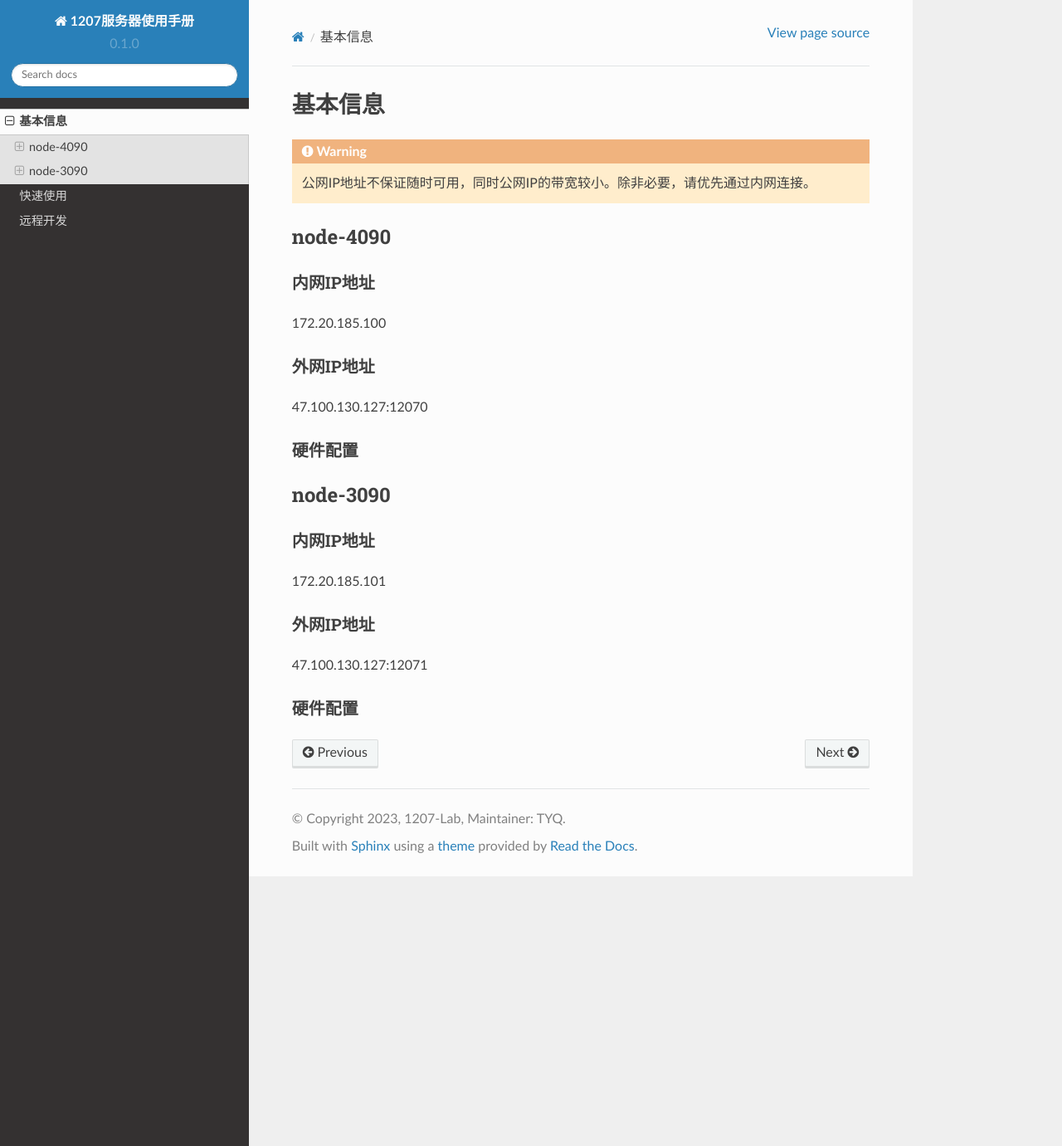
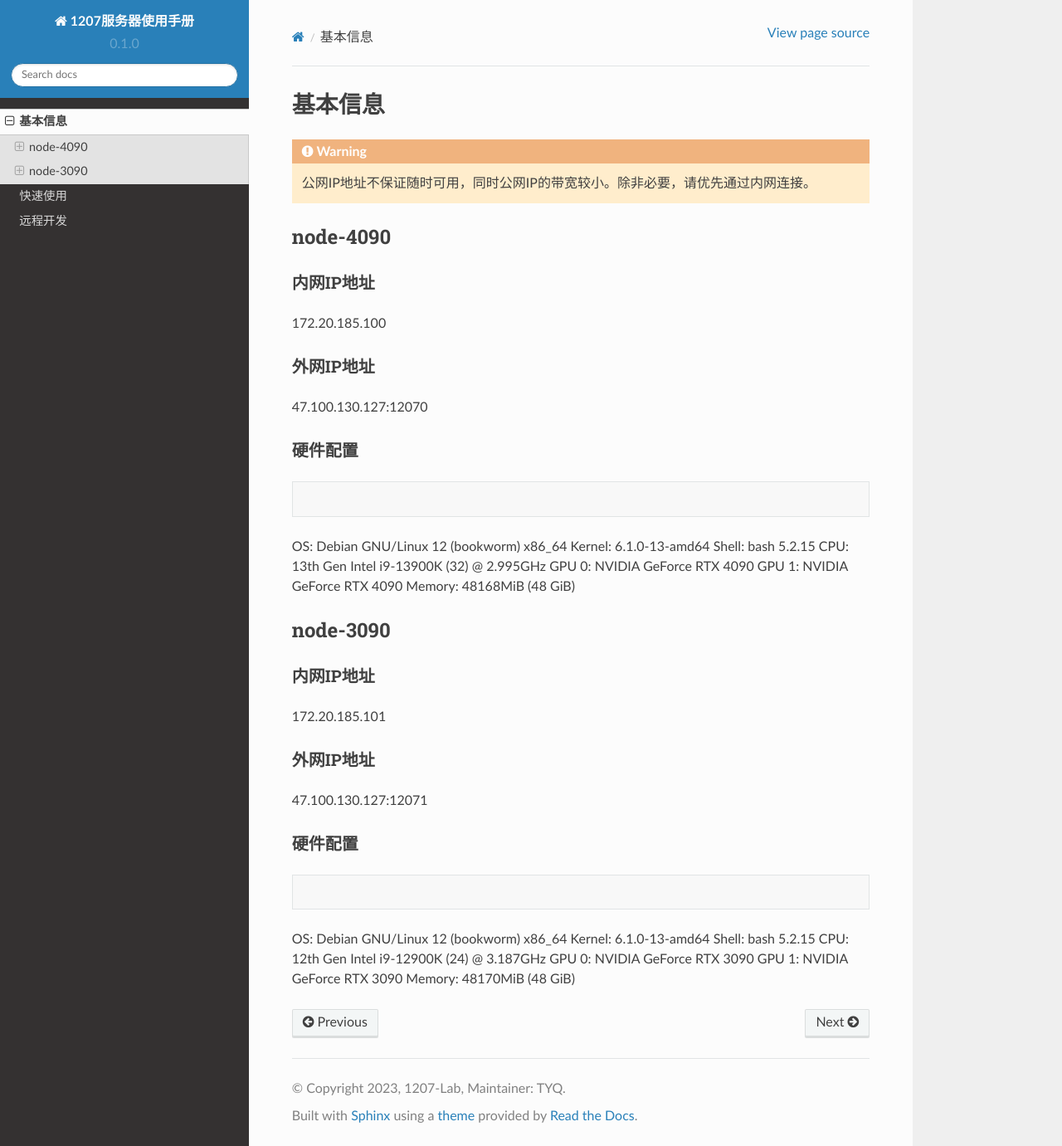
Before and after one commit to TangYuanqing/1207-server-docs, a Sphinx documentation site: the page built from docs/source/info.rst, in a window 1280 px wide and 1381 px high. Shown: the whole window at 83% size. Built offline with Sphinx 7.4.7 and the Read the Docs theme 2.0.0, drawn with Linux system fonts in a browser that asks for light colours; some of the changed lines change nothing that is shown.

Commit message:
Please enter the commit message for your changes. Lines starting with '#' will be ignored, and an empty message aborts the commit.
On branch main
Your branch is up to date with 'origin/main'.

Changes to be committed:
	modified:   docs/source/info.rst

```diff
--- a/docs/source/info.rst
+++ b/docs/source/info.rst
@@ -19,23 +19,13 @@ node-4090
 硬件配置
 ^^^^^^^^^^^^^^^^^^^^^
 .. code-block:: shell
-        _,met$$$$$gg.          root@1207-gpu-4090-1
-        ,g$$$$$$$$$$$$$$$P.       --------------------
-    ,g$$P"     """Y$$.".        OS: Debian GNU/Linux 12 (bookworm) x86_64
-    ,$$P'              `$$$.     Host: KVM/QEMU (Standard PC (i440FX + PIIX, 1996) pc-i440fx-8.0)
-    ',$$P       ,ggs.     `$$b:   Kernel: 6.1.0-13-amd64
-    `d$$'     ,$P"'   .    $$$    Uptime: 4 mins
-    $$P      d$'     ,    $$P    Packages: 1727 (dpkg)
-    $$:      $$.   -    ,d$$'    Shell: bash 5.2.15
-    $$;      Y$b._   _,d$P'      Resolution: 1280x800
-    Y$$.    `.`"Y$$$$P"'         CPU: 13th Gen Intel i9-13900K (32) @ 2.995GHz
-    `$$b      "-.__              GPU: NVIDIA GeForce RTX 4090
-    `Y$$                        GPU: NVIDIA GeForce RTX 4090
-    `Y$$.                      Memory: 962MiB / 48168MiB
-        `$$b.
-        `Y$$b.
-            `"Y$b._
-                `"""
+OS: Debian GNU/Linux 12 (bookworm) x86_64
+Kernel: 6.1.0-13-amd64
+Shell: bash 5.2.15
+CPU: 13th Gen Intel i9-13900K (32) @ 2.995GHz
+GPU 0: NVIDIA GeForce RTX 4090
+GPU 1: NVIDIA GeForce RTX 4090
+Memory: 48168MiB (48 GiB)
 
 node-3090
 -------------
@@ -54,20 +44,10 @@ node-3090
 硬件配置
 ^^^^^^^^^^^^^^^^^^^^^
 .. code-block:: shell
-        _,met$$$$$gg.          root@1207-gpu-3090-1
-        ,g$$$$$$$$$$$$$$$P.       --------------------
-    ,g$$P"     """Y$$.".        OS: Debian GNU/Linux 12 (bookworm) x86_64
-    ,$$P'              `$$$.     Host: KVM/QEMU (Standard PC (i440FX + PIIX, 1996) pc-i440fx-8.0)
-    ',$$P       ,ggs.     `$$b:   Kernel: 6.1.0-13-amd64
-    `d$$'     ,$P"'   .    $$$    Uptime: 34 secs
-    $$P      d$'     ,    $$P    Packages: 1727 (dpkg)
-    $$:      $$.   -    ,d$$'    Shell: bash 5.2.15
-    $$;      Y$b._   _,d$P'      Resolution: 1280x800
-    Y$$.    `.`"Y$$$$P"'         CPU: 12th Gen Intel i9-12900K (24) @ 3.187GHz
-    `$$b      "-.__              GPU: NVIDIA GeForce RTX 3090
-    `Y$$                        GPU: NVIDIA GeForce RTX 3090
-    `Y$$.                      Memory: 1005MiB / 48170MiB
-        `$$b.
-        `Y$$b.
-            `"Y$b._
-                `"""
+OS: Debian GNU/Linux 12 (bookworm) x86_64
+Kernel: 6.1.0-13-amd64
+Shell: bash 5.2.15
+CPU: 12th Gen Intel i9-12900K (24) @ 3.187GHz
+GPU 0: NVIDIA GeForce RTX 3090
+GPU 1: NVIDIA GeForce RTX 3090
+Memory: 48170MiB (48 GiB)
```
